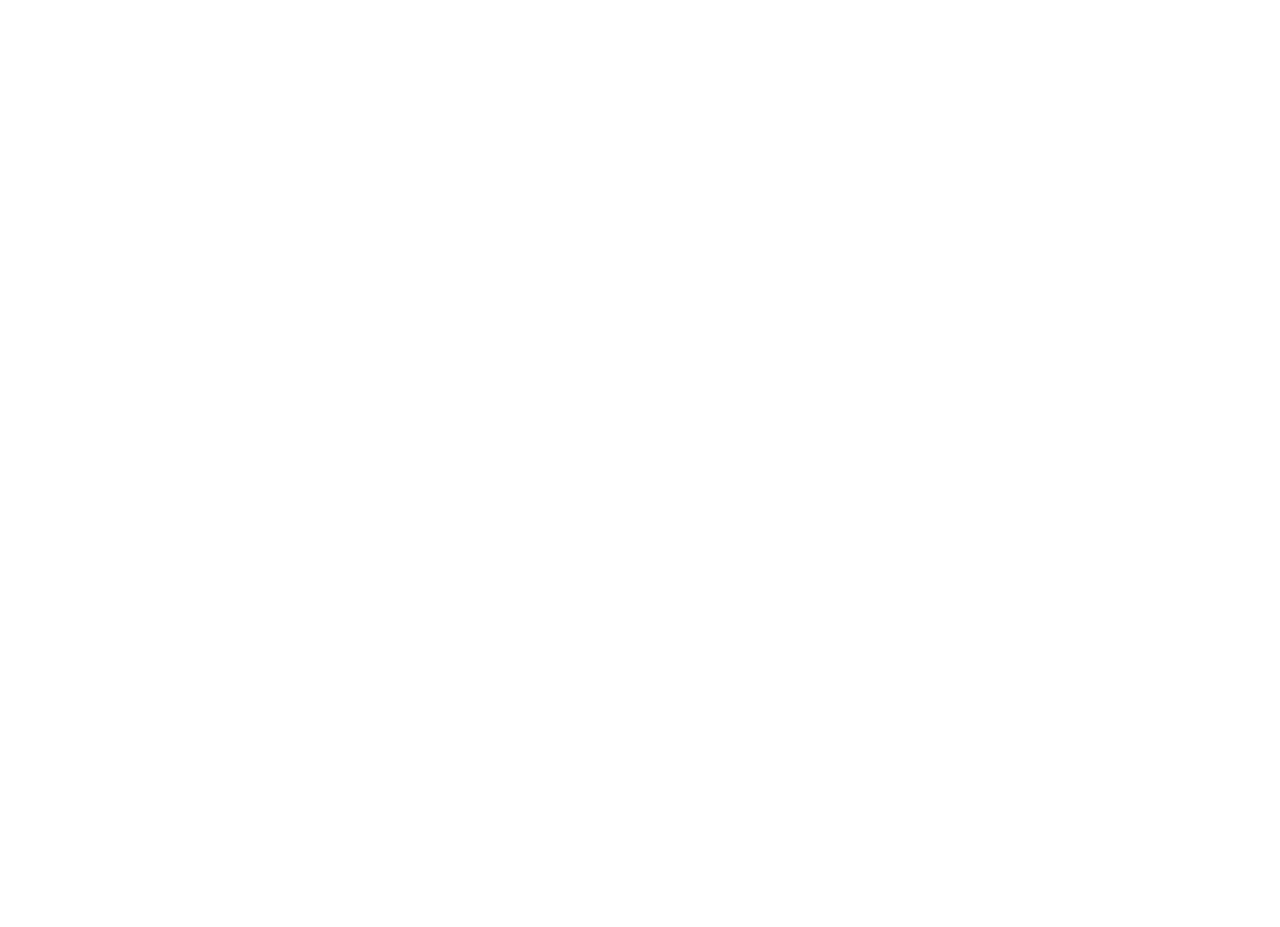
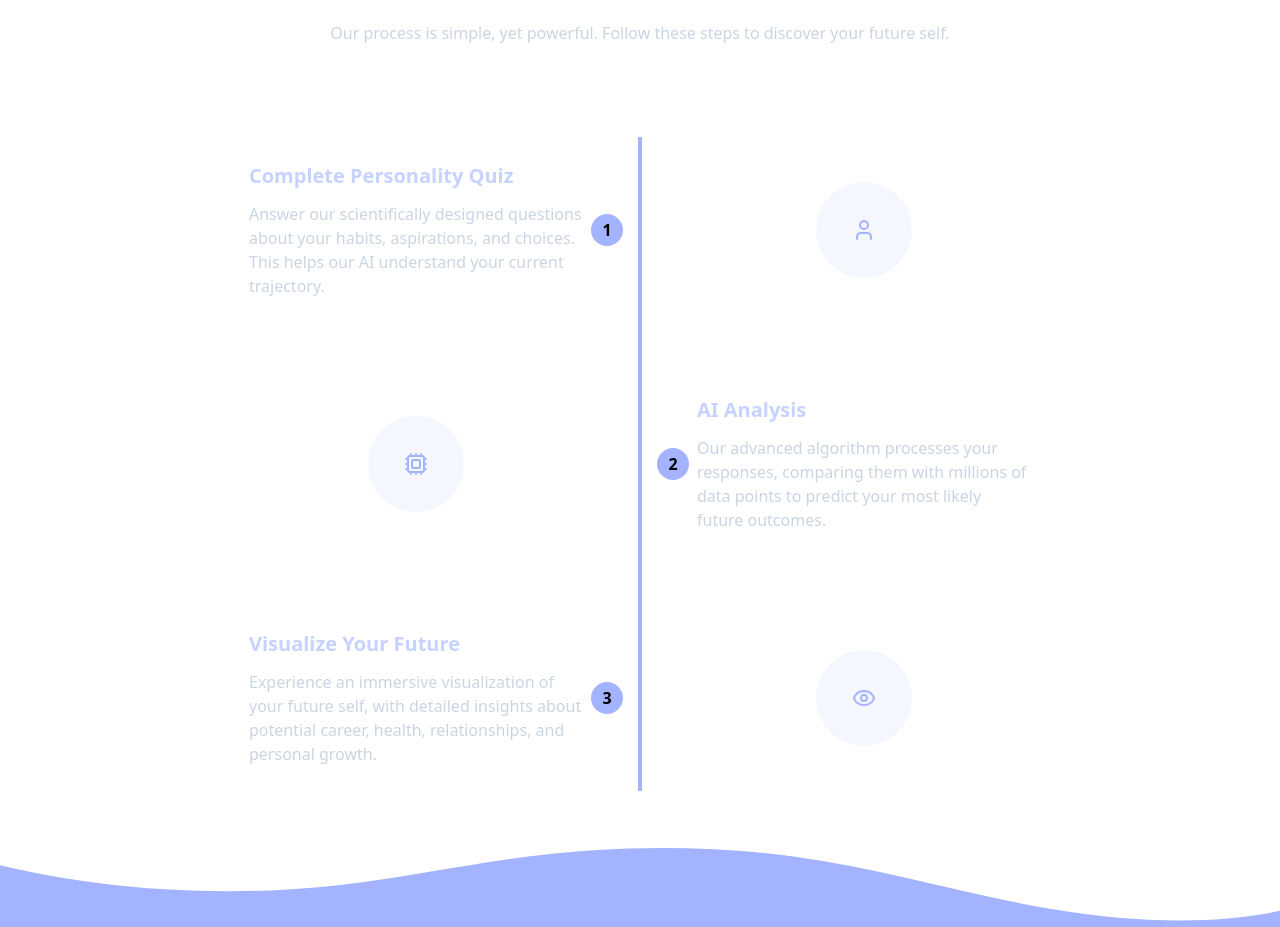
Before and after one commit to heyooJatinHere/FutureYou2.0, a React (Vite) app in the folder frontend/: page / in a window 1280 px wide. Shown: the part 1701-2628 px from the top of the page. Before the commit the page ends 1586 px from the top, so only its background shows below. Built offline with nearby package versions, Linux system fonts and the light colour scheme; the HTML template or start-up script is replaced by a standard one.

Commit message:
added howitworks section

```diff
--- /dev/null
+++ b/frontend/src/components/HowItWorksSection.jsx
@@ -0,0 +1,130 @@
+import { motion } from "framer-motion";
+import { User, Cpu, Eye } from "lucide-react";
+import { ProcessCard } from "./ui/ProcessCard";
+
+const steps = [
+  {
+    number: 1,
+    title: "Complete Personality Quiz",
+    description:
+      "Answer our scientifically designed questions about your habits, aspirations, and choices. This helps our AI understand your current trajectory.",
+    icon: <User className="h-6 w-6 text-indigo-300" />,
+  },
+  {
+    number: 2,
+    title: "AI Analysis",
+    description:
+      "Our advanced algorithm processes your responses, comparing them with millions of data points to predict your most likely future outcomes.",
+    icon: <Cpu className="h-6 w-6 text-indigo-300" />,
+  },
+  {
+    number: 3,
+    title: "Visualize Your Future",
+    description:
+      "Experience an immersive visualization of your future self, with detailed insights about potential career, health, relationships, and personal growth.",
+    icon: <Eye className="h-6 w-6 text-indigo-300" />,
+  },
+];
+
+const HowItWorksSection = () => {
+  return (
+    <section id="how-it-works" className="py-20 bg-dark-900 relative">
+      <div className="container mx-auto px-4">
+        <motion.div
+          initial={{ opacity: 0, y: 20 }}
+          whileInView={{ opacity: 1, y: 0 }}
+          transition={{ duration: 0.6 }}
+          viewport={{ once: true, margin: "-100px" }}
+          className="text-center mb-16"
+        >
+          <h2 className="text-3xl md:text-4xl font-orbitron font-bold mb-4 text-shadow-glow text-indigo-400">
+            How It Works
+          </h2>
+          <p className="text-slate-300 max-w-2xl mx-auto">
+            Our process is simple, yet powerful. Follow these steps to discover
+            your future self.
+          </p>
+          <div className="h-1 w-24 bg-secondary mx-auto rounded-full mt-6"></div>
+        </motion.div>
+
+        <div className="max-w-4xl mx-auto relative">
+          {/* Timeline Line (Hidden on Mobile) */}
+          <div className="hidden md:block absolute left-1/2 top-0 bottom-0 w-1 bg-indigo-300 bg-opacity-30 -ml-0.5 z-0"></div>
+
+          {steps.map((step, index) => (
+            <motion.div
+              key={index}
+              initial={{ opacity: 0, y: 30 }}
+              whileInView={{ opacity: 1, y: 0 }}
+              transition={{ duration: 0.6, delay: index * 0.2 }}
+              viewport={{ once: true, margin: "-100px" }}
+              className="relative z-10 mb-12"
+            >
+              <div className="flex flex-col md:flex-row items-center">
+                <div
+                  className={`md:w-1/2 ${
+                    index % 2 === 0
+                      ? "md:pr-8"
+                      : "md:pl-8 order-1 md:order-2"
+                  } mb-8 md:mb-0`}
+                >
+                  <ProcessCard
+                    className={`relative ${
+                      index % 2 === 0
+                        ? "md:ml-auto md:mr-0"
+                        : "md:ml-0 md:mr-auto"
+                    } max-w-sm`}
+                  >
+                    <div
+                      className={`absolute top-1/2 ${
+                        index % 2 === 0 ? "-right-4" : "-left-4"
+                      } transform -translate-y-1/2 hidden md:block`}
+                    >
+                      <div className="w-8 h-8 rounded-full bg-indigo-300 flex items-center justify-center">
+                        <span className="text-light font-bold">
+                          {step.number}
+                        </span>
+                      </div>
+                    </div>
+                    <h3 className="text-xl font-rajdhani font-bold text-indigo-200 mb-3">
+                      {step.title}
+                    </h3>
+                    <p className="text-slate-300">{step.description}</p>
+                  </ProcessCard>
+                </div>
+
+                {/* Icon - visible only on desktop */}
+                <div
+                  className={`md:w-1/2 ${
+                    index % 2 === 0 ? "" : "order-2 md:order-1"
+                  } hidden md:flex justify-center`}
+                >
+                  <div className="w-24 h-24 rounded-full bg-indigo-300/10 flex items-center justify-center">
+                    {step.icon}
+                  </div>
+                </div>
+              </div>
+            </motion.div>
+          ))}
+        </div>
+      </div>
+
+      {/* Curved Divider */}
+      <div className="absolute -bottom-2 left-0 w-full overflow-hidden leading-none ">
+        <svg
+          xmlns="http://www.w3.org/2000/svg"
+          viewBox="0 0 1200 120"
+          preserveAspectRatio="none"
+          className="w-full h-20 text-indigo-300 "
+        >
+          <path
+            d="M985.66,92.83C906.67,72,823.78,31,743.84,14.19c-82.26-17.34-168.06-16.33-250.45.39-57.84,11.73-114,31.07-172,41.86A600.21,600.21,0,0,1,0,27.35V120H1200V95.8C1132.19,118.92,1055.71,111.31,985.66,92.83Z"
+            fill="currentColor"
+          />
+        </svg>
+      </div>
+    </section>
+  );
+};
+
+export default HowItWorksSection;
--- a/frontend/src/pages/Home.jsx
+++ b/frontend/src/pages/Home.jsx
@@ -3,6 +3,7 @@
 import Navbar from '../components/Navbar'
 import HeroSection from '../components/HeroSection'
 import AboutSection from '../components/AboutSection'
+import HowItWorksSection from '../components/HowItWorksSection'
 
 const Home = () => {
   return (
@@ -11,6 +12,7 @@
       <Navbar/>
       <HeroSection/>
       <AboutSection/>
+      <HowItWorksSection/>
     </div>
   )
 }
```
